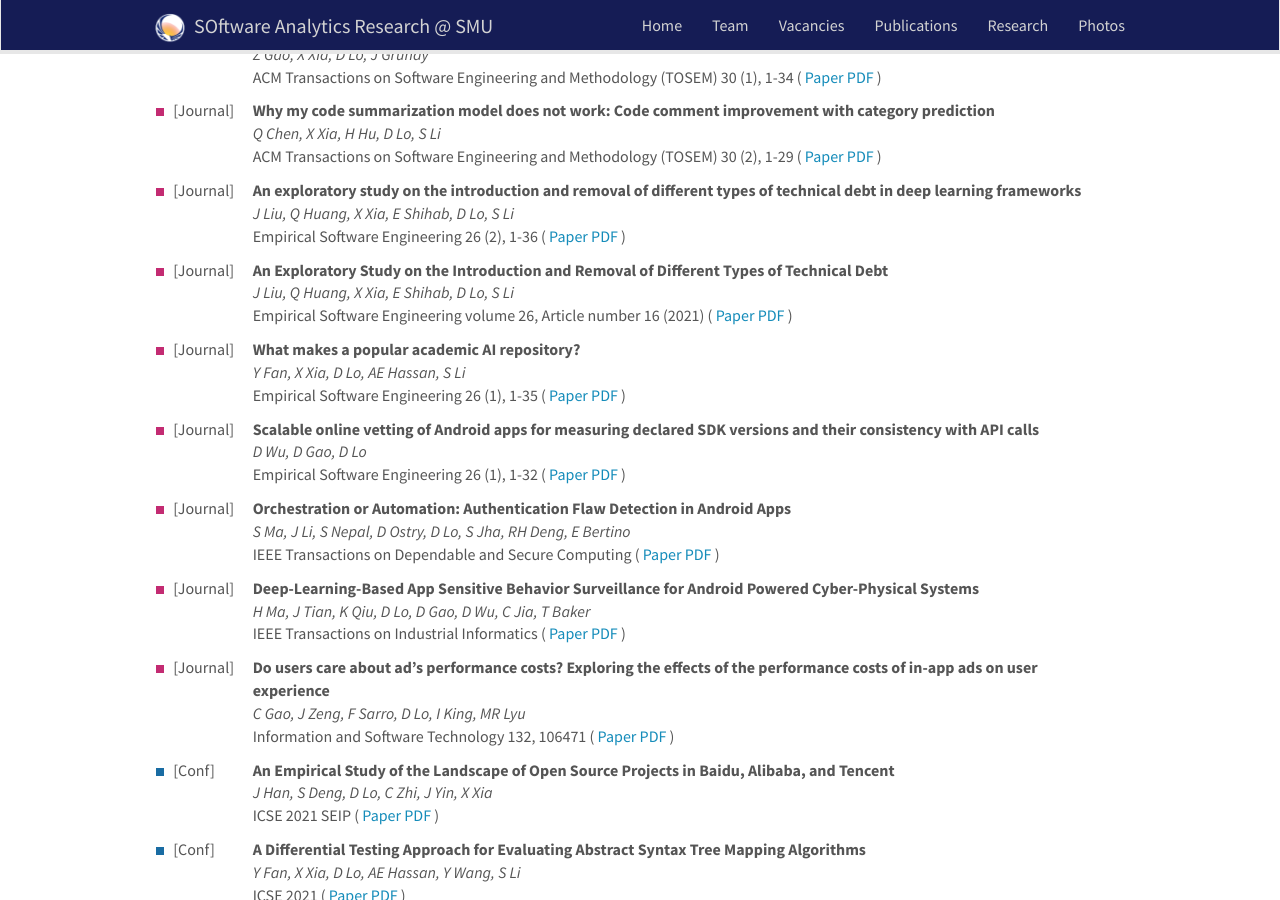
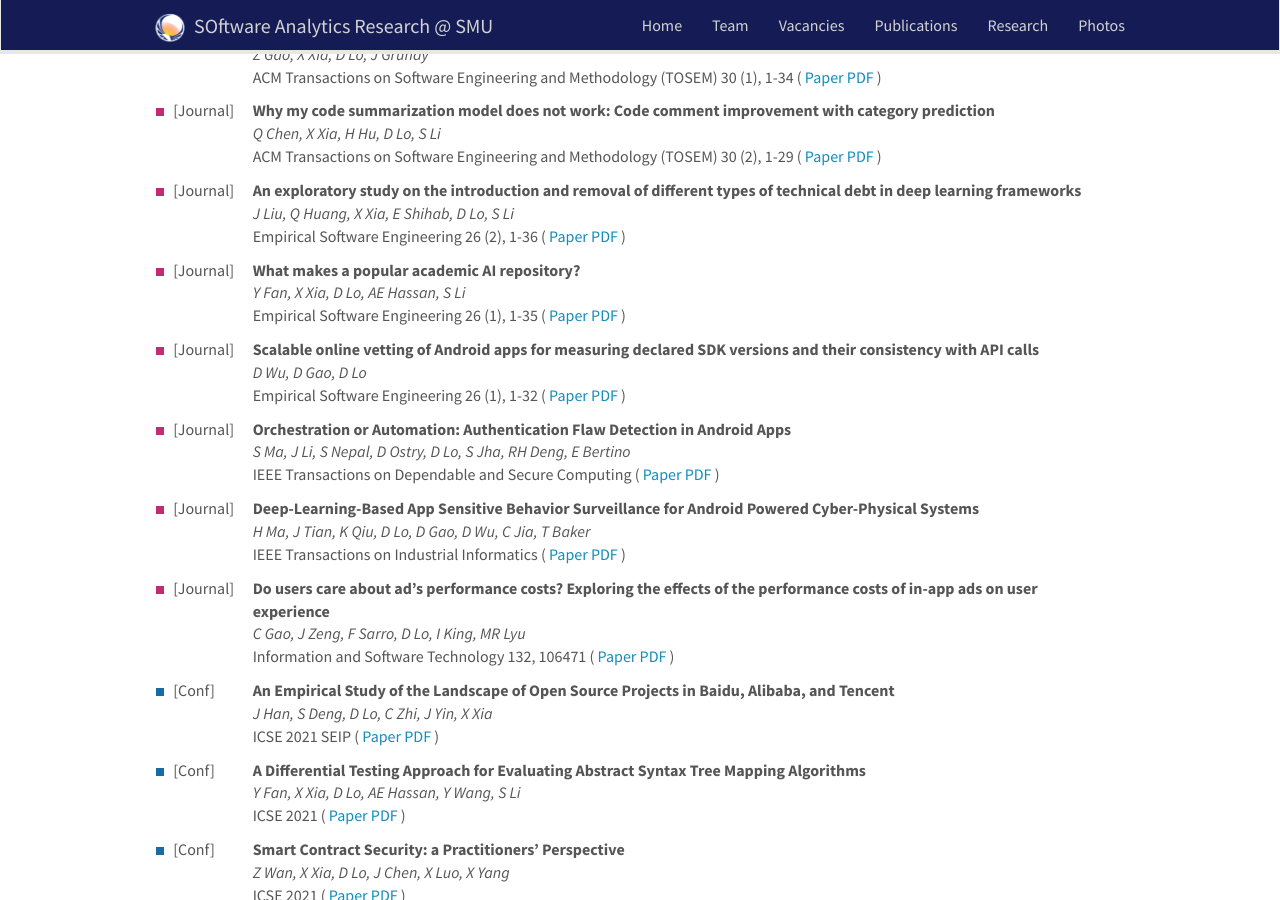
Before and after one commit to soarsmu/soarsmu.github.io, a Jekyll site: the page built from _pages/publications.md, in a window 1280 px wide and 900 px high, scrolled down 523 px. Built offline with Jekyll 4.4.1, drawn with Linux system fonts in a browser that asks for light colours; nearby versions of some CDN libraries.

Commit message:
added more papers

```diff
--- a/_data/publist_2021.yml
+++ b/_data/publist_2021.yml
@@ -64,7 +64,7 @@
   authors: Q Chen, X Xia, H Hu, D Lo, S Li
   publisher: ACM Transactions on Software Engineering and Methodology (TOSEM) 30 (2), 1-29
   type: Journal
-  pdf: https://dl.acm.org/doi/10.1145/3434280
+  pdf: Code.pdf
   doi:
   code:
   highlight:
@@ -76,19 +76,7 @@
   authors: J Liu, Q Huang, X Xia, E Shihab, D Lo, S Li
   publisher: Empirical Software Engineering 26 (2), 1-36
   type: Journal
-  pdf: https://arxiv.org/abs/2101.03730
-  doi:
-  code:
-  highlight:
-  news2:
-
-- title: "An Exploratory Study on the Introduction and Removal of Different Types of Technical Debt"
-  image:
-  description:
-  authors: J Liu, Q Huang, X Xia, E Shihab, D Lo, S Li
-  publisher: Empirical Software Engineering volume 26, Article number 16 (2021)
-  type: Journal
-  pdf: https://arxiv.org/abs/2101.03730
+  pdf: An Exploratory Study on the Introduction and.pdf
   doi:
   code:
   highlight:
@@ -100,7 +88,7 @@
   authors: Y Fan, X Xia, D Lo, AE Hassan, S Li
   publisher: Empirical Software Engineering 26 (1), 1-35
   type: Journal
-  pdf: https://arxiv.org/abs/2010.02472
+  pdf: What makes a popular academic AI repository.pdf
   doi:
   code:
   highlight:
```
Also changed, not shown: 13 other files.
